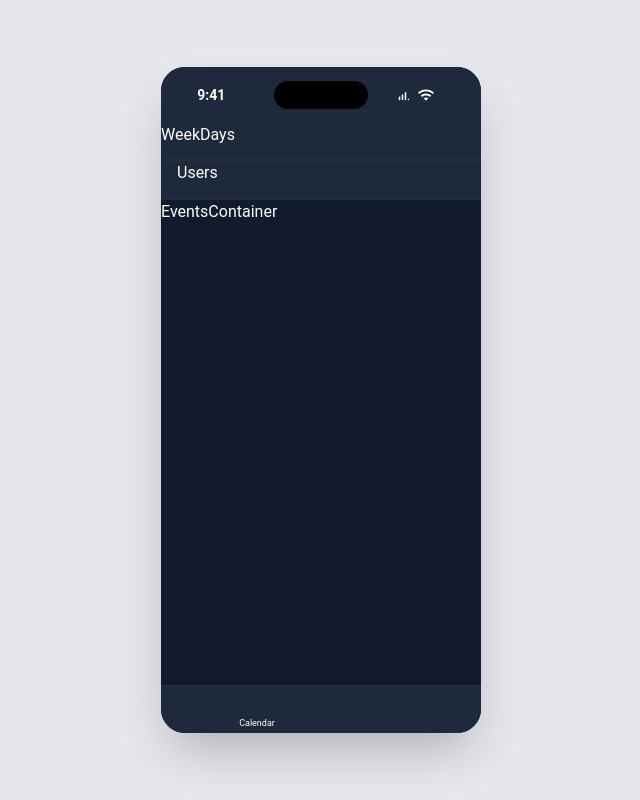
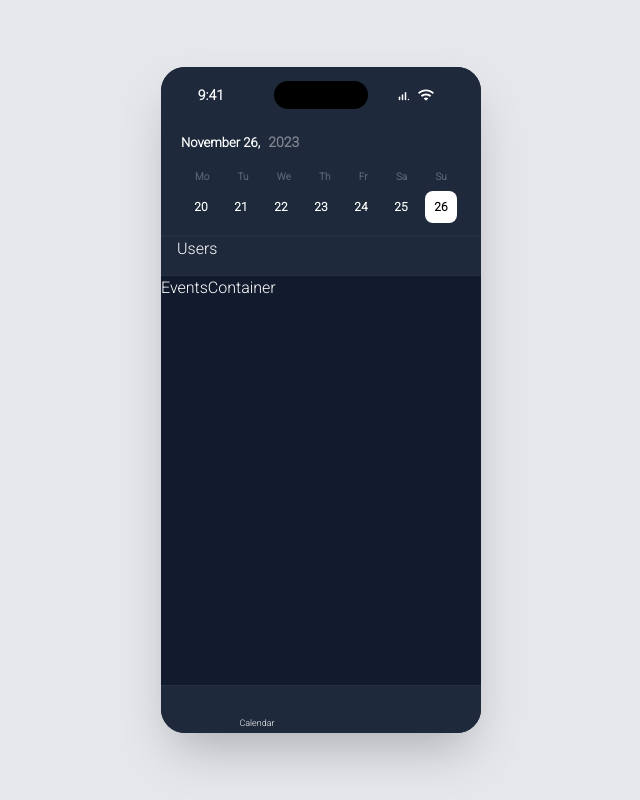
Before and after one commit to Mohadesekz/ticketbro, a React (Vite) app: page /calendar in a window 1280 px wide. Shown: the whole page, without its empty margins (319-959 px from the left). Built offline with nearby package versions, Linux system fonts and the light colour scheme; some icons are missing.

Commit message:
Implement week days and date zustand store

```diff
--- a/index.html
+++ b/index.html
@@ -4,6 +4,10 @@
     <meta charset="UTF-8" />
     <link rel="icon" type="image/svg+xml" href="/vite.svg" />
     <meta name="viewport" content="width=device-width, initial-scale=1.0" />
+    <link
+      href="https://fonts.googleapis.com/css2?family=Roboto:wght@300&display=swap"
+      rel="stylesheet"
+    />
     <title>Ticketbro</title>
   </head>
   <body>
--- a/src/pages/calendar/weekDays/WeekDays.tsx
+++ b/src/pages/calendar/weekDays/WeekDays.tsx
@@ -1,10 +1,50 @@
+import { motion } from "framer-motion";
+import { WeekDateType } from "src/interface";
+import { getDayAndMonth, getYear, days } from "src/utils";
+import { useDateStore } from "src/stores/dateStore";
+
 const WeekDays = () => {
+  const currentWeek = useDateStore((state) => state.currentWeek);
+  const changeDate = useDateStore((state) => state.changeDate);
+
   return (
     <div
       id="weekdays"
-      className="pb-3 bg-dark-blue border-b border-[#243043] border-solid"
+      className="flex flex-col pb-3 bg-dark-blue border-b border-[#243043] border-solid"
     >
-      WeekDays
+      <div className="h-10 flex items-center justify-start px-5">
+        <span className="mr-2 font-bold text-[13px]">{getDayAndMonth()},</span>
+        <span className="text-[#818691] text-[14px] font-semibold">
+          {" "}
+          {getYear()}
+        </span>
+      </div>
+      <div className="flex items-center justify-around h-7 text-[#596679] text-[10px] px-5 font-semibold">
+        {days.map((weekDay: string) => (
+          <div key={weekDay} className="">
+            {weekDay}
+          </div>
+        ))}
+      </div>
+      <div className="flex items-center justify-around h-8 px-5 text-xs font-semibold">
+        {currentWeek.map((weekDate: WeekDateType) => (
+          <motion.div
+            whileHover={{ scale: 1.05 }}
+            whileTap={{ scale: 0.95 }}
+            key={weekDate.date}
+            className={`
+            h-8 w-8 p-3 rounded-lg  flex items-center justify-center cursor-pointer hover:bg-[#293345]
+            ${weekDate.selected && !weekDate.isCurrent ? "!bg-[#334155]" : ""}
+            ${weekDate.isCurrent ? "text-black !bg-white !hover:bg-white " : ""}
+            `}
+            onClick={() => {
+              changeDate(weekDate.date);
+            }}
+          >
+            <span>{weekDate.date}</span>
+          </motion.div>
+        ))}
+      </div>
     </div>
   );
 };
--- /dev/null
+++ b/src/stores/dateStore.ts
@@ -0,0 +1,26 @@
+import { create } from "zustand";
+import { WeekDateType } from "src/interface";
+import { getCurrentWeekDates, getToday } from "src/utils";
+
+type Store = {
+  currentWeek: WeekDateType[];
+  selectedDate: WeekDateType | undefined;
+  changeDate: (date: number) => void;
+};
+
+export const useDateStore = create<Store>()((set) => ({
+  currentWeek: getCurrentWeekDates(),
+  selectedDate: getToday(),
+  changeDate: (date) => {
+    set((state) => ({
+      currentWeek: state.currentWeek.map((item) => {
+        if (item.date === date) {
+          state.selectedDate = item;
+          return { ...item, selected: true };
+        } else {
+          return { ...item, selected: false };
+        }
+      }),
+    }));
+  },
+}));
--- /dev/null
+++ b/src/utils.ts
@@ -0,0 +1,58 @@
+import { WeekDateType } from "./interface";
+export const PIXELS_PER_MINUTES = 2.5;
+export const QUARTER = 15;
+export const hoursInADay = 24;
+export const minutesInAnHour = 60;
+export const totalMinutes = hoursInADay * minutesInAnHour;
+
+export const days: string[] = ["Mo", "Tu", "We", "Th", "Fr", "Sa", "Su"];
+let weekDates: WeekDateType[] = [];
+export function getCurrentWeekDates() {
+  weekDates = [];
+  const today = new Date();
+  // Set timezone to São Paulo
+  const options = { timeZone: "America/Sao_Paulo" };
+  const saoPauloToday = today.toLocaleString("en-US", options);
+
+  const currentDay = (new Date(saoPauloToday).getDay() + 6) % 7;
+  const weekStart = new Date(saoPauloToday);
+  weekStart.setDate(weekStart.getDate() - currentDay); // Get the starting day (Monday) of the current week
+
+  for (let i = 0; i < 7; i++) {
+    const date = new Date(weekStart);
+    date.setDate(date.getDate() + i);
+    weekDates.push({
+      day: days[i],
+      date: new Date(date.toLocaleString("en-US")).getDate(),
+      isCurrent: i === currentDay,
+      selected: i === currentDay,
+    });
+  }
+  return weekDates;
+}
+export function getToday() {
+  return weekDates.find((weekDate: WeekDateType) => weekDate.selected);
+}
+export function getDayAndMonth() {
+  let currMonth: string = "";
+  const today = new Date();
+  // Set timezone to São Paulo
+  const options = { timeZone: "America/Sao_Paulo" };
+  const saoPauloToday = today.toLocaleString("en-US", options);
+  currMonth +=
+    new Date(saoPauloToday).toLocaleString("default", {
+      month: "long",
+    }) +
+    " " +
+    new Date(saoPauloToday).getDate();
+  return currMonth;
+}
+export function getYear() {
+  let thisYear: string = "";
+  const today = new Date();
+  // Set timezone to São Paulo
+  const options = { timeZone: "America/Sao_Paulo" };
+  const saoPauloToday = today.toLocaleString("en-US", options);
+  thisYear += new Date(saoPauloToday).getFullYear();
+  return thisYear;
+}
```
